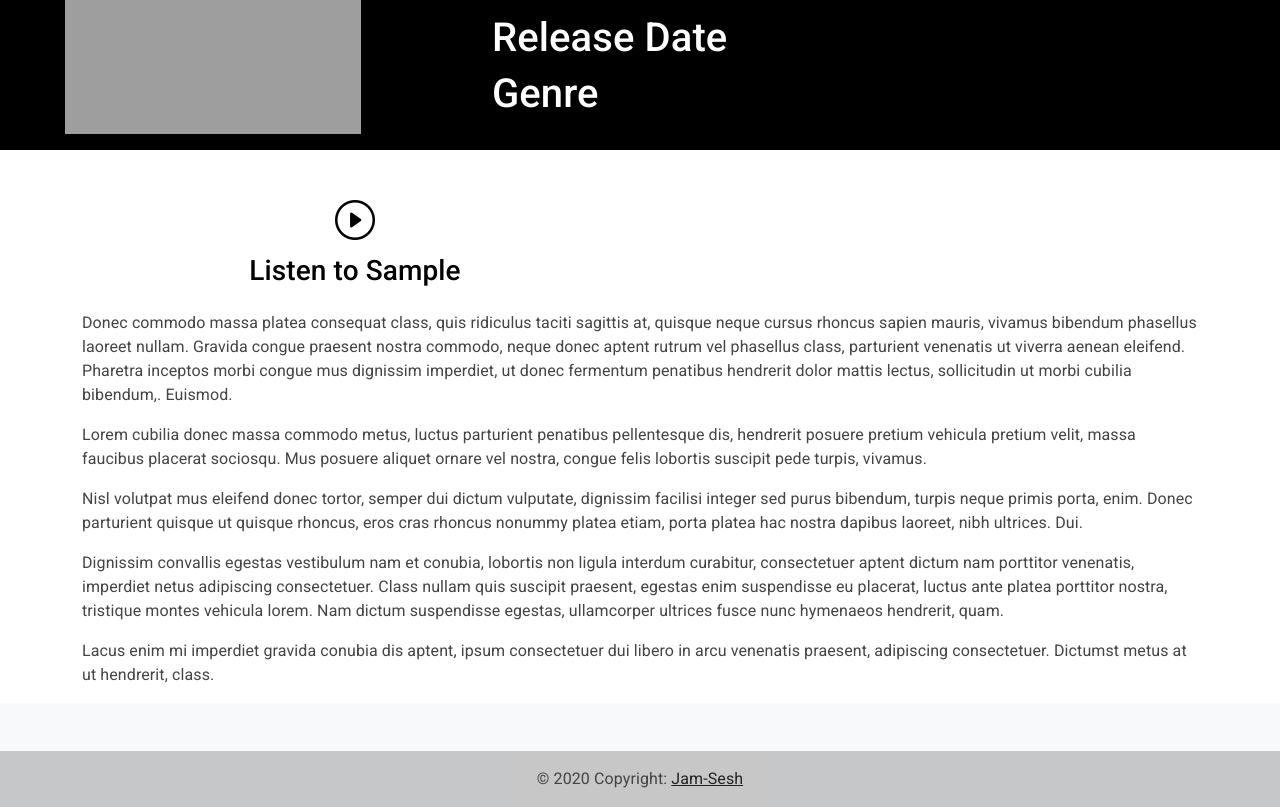
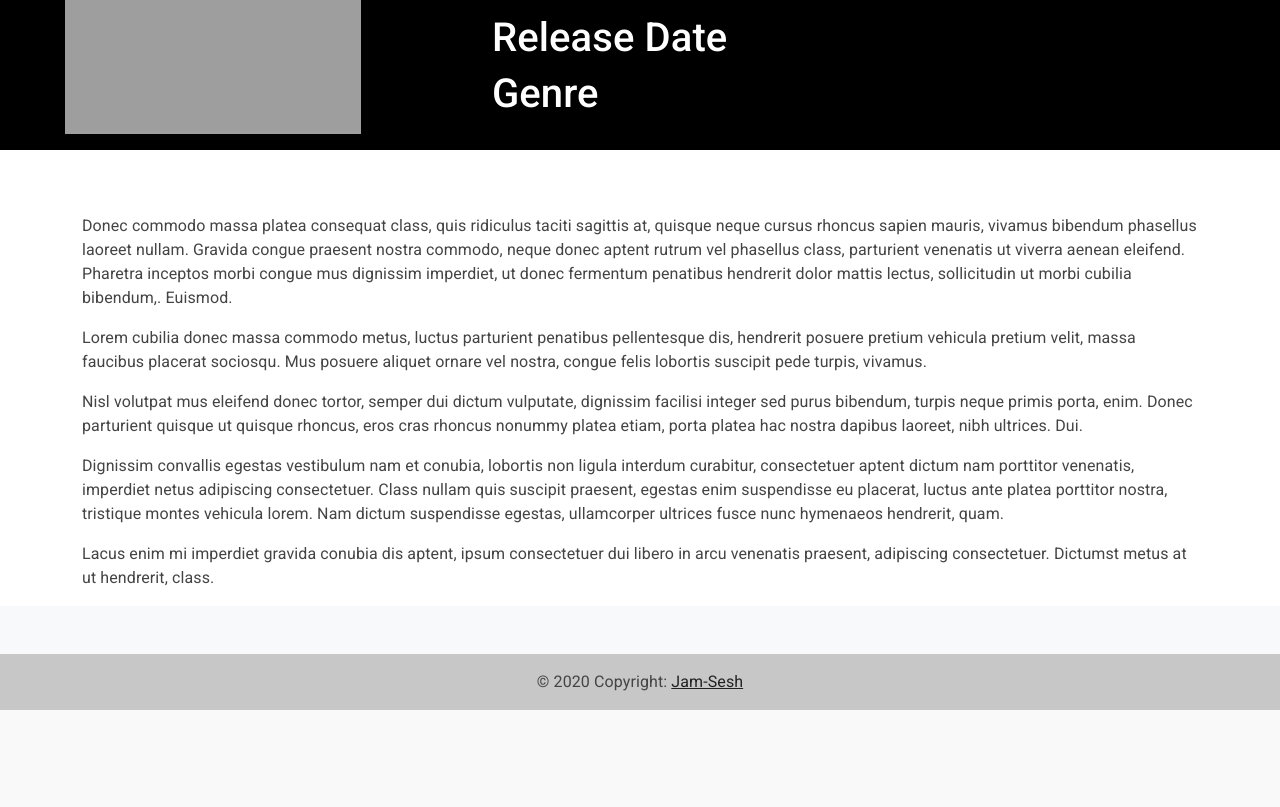
Before and after one commit to it-490-kakashi/Jam-Sesh, a Flask app: template server/templates/song_profile.html in a window 1280 px wide. Shown: the part 263-1070 px from the top of the page. After the commit the page ends 973 px from the top, so only its background shows below. Run offline with Flask 2, Linux system fonts and the light colour scheme; the template is opened without the code that fills it, so the values that code supplies are empty; some libraries are stand-ins or nearby versions; grey boxes are pictures that could not be loaded.

Commit message:
Embedded sample music

```diff
--- a/server/templates/song_profile.html
+++ b/server/templates/song_profile.html
@@ -49,12 +49,6 @@
     <div class="container mt-5">
 
         <div class="row row-cols-2 mb-3" id="MusicPlayers">
-            <div class="col text-center">
-                <a class="text-decoration-none text-black" href="">
-                    <h1><i class="bi bi-play-circle"></i></h1>
-                    <h3>Listen to Sample</h3>
-                </a>
-            </div>
             {% if result.media is defined %}
             <div class="col text-center">
                 <a class="text-decoration-none text-black" href="#MusicVideoModel" data-bs-toggle="modal" data-bs-target="#MusicVideoModel">
@@ -72,11 +66,16 @@
             {% endif %}
         </div>
     </div>
-{% if result is defined %}
+    {% if result is defined %}
     <div class="float:right"><h1>Views:{{ result.views }}</h1></div>
     {% endif %}
+    <div class="fixed-bottom d-flex justify-content-center mb-5">
+        <div class="d-flex col-10 align-items-end">
+            <iframe class="w-100 h-50" id="sampleMusic" src="" frameborder="0"></iframe>
+        </div>
+    </div>
 
-<div class="modal fade" id="MusicVideoModel" tabindex="-1" aria-labelledby="exampleModalLabel" aria-hidden="true">
+<div class="modal fade" id="MusicVideoModel" tabindex="-1" aria-labelledby="MusicVideoModel" aria-hidden="true">
   <div class="modal-dialog modal-xl">
     <div class="modal-content">
         <div class="ratio ratio-16x9">
@@ -88,3 +87,12 @@
 </div>
 
 {% endblock %}
+
+{% block extra_js %}
+<script>
+    $( document ).ready(function() {
+        $('#sampleMusic').attr('src','{{ result.apple_music_player_url }}');
+
+    });
+</script>
+{% endblock %}
```
